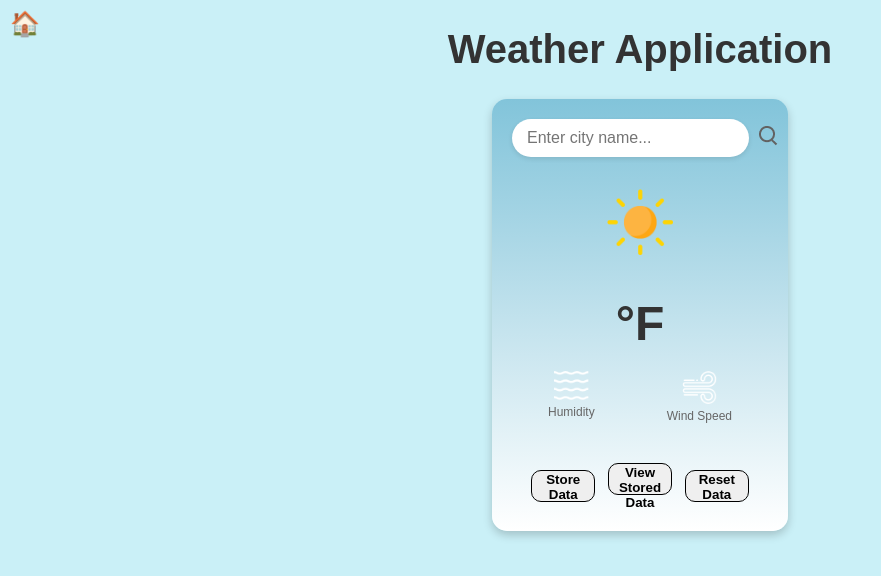
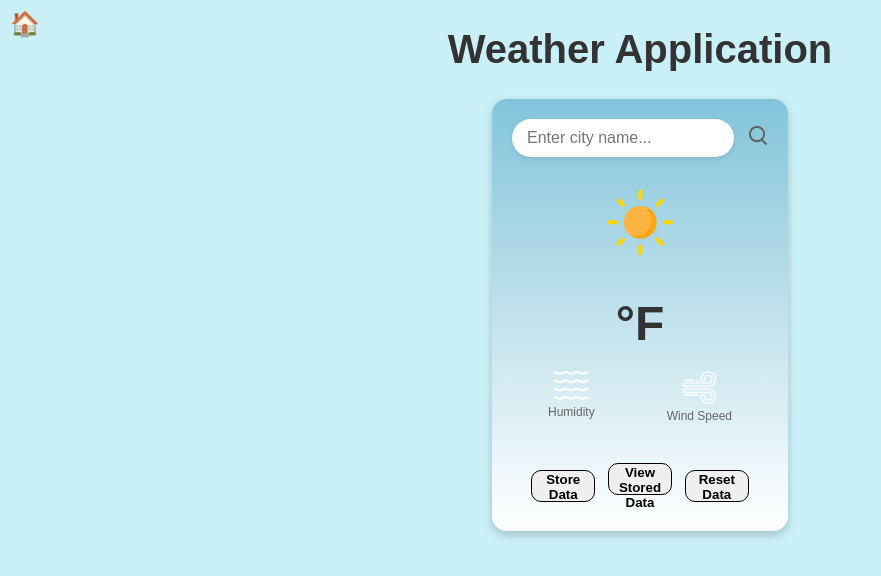
Before and after one commit to alanzhang03/weather-app, a React (Create React App) app: page / in a window 1280 px wide. Shown: the top 576 px of the page, without its empty margins (0-881 px from the left). Built offline with nearby package versions, Linux system fonts and the light colour scheme.

Commit message:
cityInput changed

```diff
--- a/src/Componenets/WeatherApp/WeatherApp.css
+++ b/src/Componenets/WeatherApp/WeatherApp.css
@@ -49,6 +49,7 @@ body {
 .cityInput {
 	flex-grow: 1;
 	border: none;
+	width: 15vw;
 	border-radius: 20px;
 	padding: 10px 15px;
 	font-size: 16px;
```
